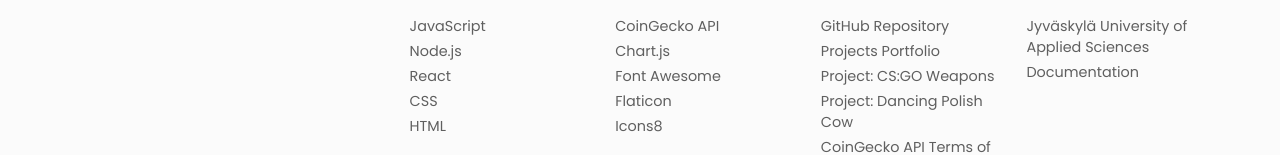
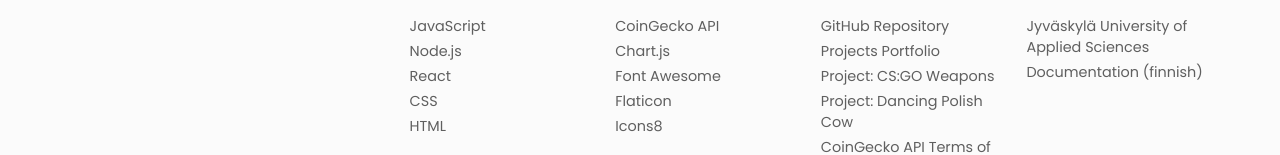
Before and after one commit to 0mppula/CoinCaps, a React (Create React App) app: page / in a window 1280 px wide. Shown: the part 1099-1254 px from the top of the page. Built offline with nearby package versions, Linux system fonts and the light colour scheme; no server answers.

Commit message:
Added finnish docs link to footer.

```diff
--- a/src/components/footer/Footer.js
+++ b/src/components/footer/Footer.js
@@ -95,7 +95,12 @@
 								url={'https://www.jamk.fi/'}
 								text={'Jyväskylä University of Applied Sciences'}
 							/>
-							<Link url={'.'} text={'Documentation'} />
+							<Link
+								url={
+									'https://student.labranet.jamk.fi/~AB4493/web-ohjelmointi/harjoitustyo/dokumentaatio/'
+								}
+								text={'Documentation (finnish)'}
+							/>
 						</ul>
 					</div>
 				</div>
```
